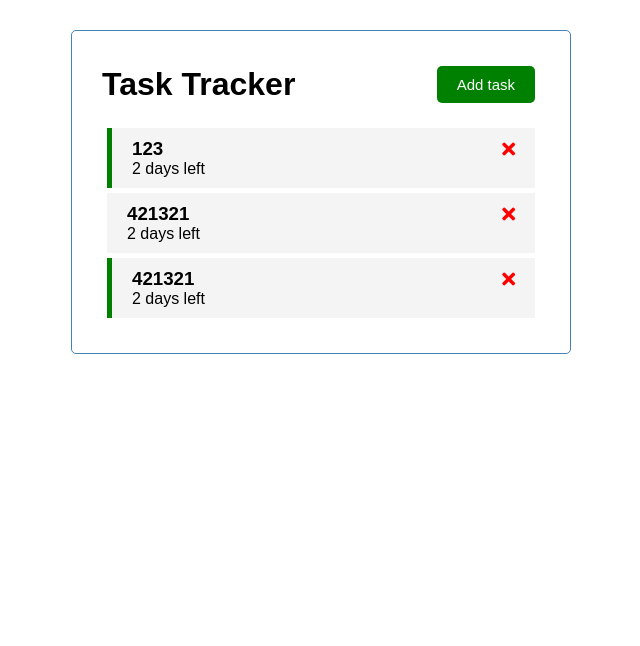
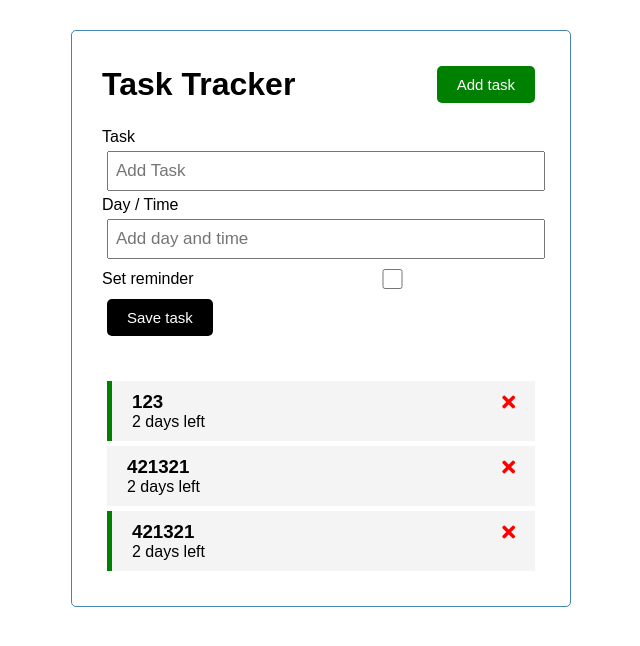
Before and after one commit to miskivio/vuejstasks, a Vue app: page / in a window 1280 px wide. Shown: the top 646 px of the page, without its empty margins (319-959 px from the left). Built offline with nearby package versions, Linux system fonts and the light colour scheme.

Commit message:
added AddTask component

```diff
--- a/src/App.vue
+++ b/src/App.vue
@@ -2,6 +2,7 @@
 
 <div class="container">
   <Header title = "Task Tracker"/>
+  <AddTask @add-task = "addTask"/>
   <Tasks @toggle-reminder = "toggleReminder" @delete-task = "deleteTask" :tasks = "tasks"/>
 </div>
 
@@ -11,11 +12,14 @@
 
 import Header from './components/Header'
 import Tasks from './components/Tasks'
+import AddTask from './components/AddTask'
+
 export default {
   name: 'App',
   components: {
     Header,
-    Tasks
+    Tasks,
+    AddTask
   },
   data() {
     return {
@@ -24,6 +28,10 @@
   },
   methods: {
 
+    addTask(task) {
+      this.tasks = [...this.tasks, task]
+    },
+
 deleteTask(id) {
    if(confirm('Do you really want to delete this one?')) {
       this.tasks = this.tasks.filter((task) => task.id !== id)
@@ -31,9 +39,7 @@
 },
 
 toggleReminder (id) {
-  this.tasks = this.tasks.map((task) => task.id === id ? {
-    ...task, reminder: !task.reminder
-  } : task)
+  this.tasks = this.tasks.map((task) => task.id === id ? {...task, reminder: !task.reminder} : task)
 }
   },
   created() {
--- /dev/null
+++ b/src/components/AddTask.vue
@@ -0,0 +1,99 @@
+<template>
+    <form @submit = "onSubmit" class = "add-form">
+        <div class="form-control">
+            <label>Task</label>
+            <input type="text"  v-model="text" name= "text" placeholder="Add Task"/>
+        </div>
+        <div class="form-control">
+            <label >Day / Time</label>
+            <input
+            type="text"
+            name = "day"
+            placeholder="Add day and time"
+            v-model="day"
+            />
+
+        </div>
+             <div class="form-control form-control-check">
+                 <label> Set reminder</label>
+                 <input type="checkbox" name = "reminder" v-model = "reminder"/>
+            </div>
+
+
+        <input type="submit" value="Save task" class="btn btn-block">
+    </form>
+</template>
+
+
+<script>
+export default {
+    name: 'AddTask',
+    data() {
+        return {
+            text: '',
+            day: '',
+            reminder: false
+        }
+    },
+    methods: {
+        onSubmit (e) {
+            e.preventDefault()
+            if(!this.text) {
+                alert('please add a task')
+            }
+
+            const newTask = {
+                id: Math.floor(Math.random() * 100000),
+                text: this.text,
+                day: this.day,
+                reminder: this.reminder
+            }
+
+            this.$emit('add-task', newTask)
+
+            this.text = ''
+            this.day = ''
+            this.reminder = false
+        }
+    }
+}
+</script>
+
+
+<style scoped>
+
+.add-form {
+    margin-bottom: 40px;
+}
+
+.form-contol {
+    margin: 20px 0;
+}
+
+.form-control label {
+    display: block;
+}
+
+.form-control input {
+    width: 100%;
+    height: 40px;
+    margin: 5px;
+    padding: 3px 7px;
+    font-size: 17px;
+}
+
+.form-control-check {
+    display: flex;
+    align-items: center;
+    justify-content: space-between;
+}
+.form-control-check label {
+    flex: 1;
+}
+
+.form-control-check input {
+flex: 2;
+height: 20px;
+}
+
+</style>
--- a/src/components/Task.vue
+++ b/src/components/Task.vue
@@ -1,7 +1,7 @@
 <template>
 <div @dblclick="$emit('toggle-reminder', task.id)" :class="[task.reminder ? 'reminder' : '', 'task']">
  <h3>{{task.text}}
-     <i @click = "emit('delete-task',task.id)" class ="fas fa-times"></i>
+     <i @click = "$emit('delete-task',task.id)" class ="fas fa-times"></i>
  </h3>
  <p>{{task.day}}</p>
 </div>
@@ -20,7 +20,6 @@
     }
 }
 </script>
-
 
 <style scoped>
 
--- a/src/components/Tasks.vue
+++ b/src/components/Tasks.vue
@@ -5,7 +5,6 @@
 </template>
 
 <script>
-
 import Task from './Task'
 export default {
     name: 'Tasks',
@@ -15,9 +14,7 @@
     components: {
         Task
     },
-    emits: ['delte-task', 'toggle-reminder'],
+    emits: ['delete-task', 'toggle-reminder'],
 }
 
-
-
 </script>
```
